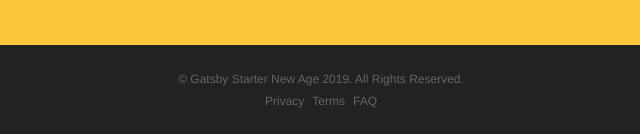
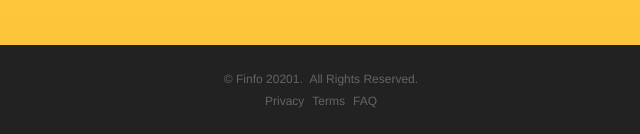
Before and after one commit to stackbit-projects/finfo-d482b, a Gatsby site: page / in a window 1280 px wide. Shown: the part 3461-3595 px from the top of the page, 319-959 px from the left. Built offline with nearby package versions, Linux system fonts and the light colour scheme; Gatsby itself is replaced by a stand-in of ours; a web font is replaced by a local one.

Commit message:
Footer.js: updated Paragraph

```diff
--- a/src/components/Footer.js
+++ b/src/components/Footer.js
@@ -4,7 +4,7 @@ export default function Footer() {
   return (
     <footer>
       <div className="container">
-        <p>&copy; Gatsby Starter New Age 2019. All Rights Reserved.</p>
+        <p>&copy; Finfo 20201.  All Rights Reserved.</p>
         <ul className="list-inline">
           <li className="list-inline-item">
             <a href="/#">Privacy</a>
```
